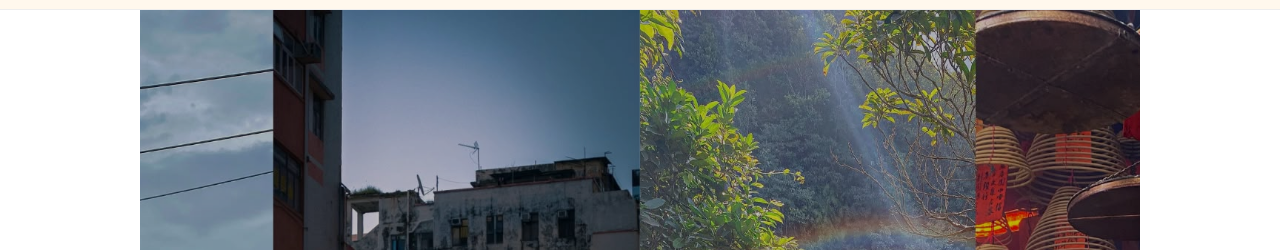
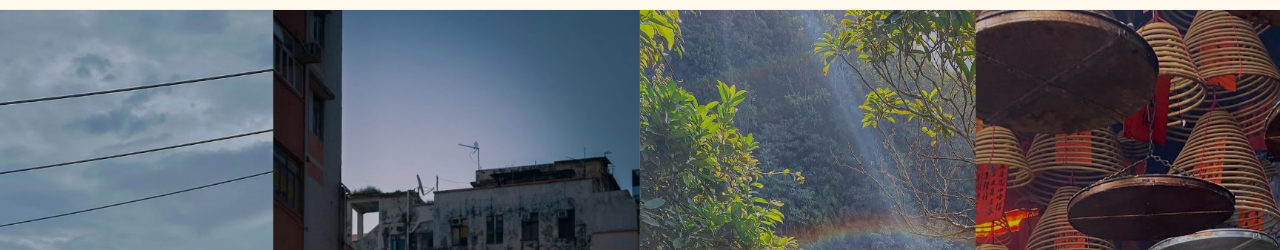
Before and after one commit to BearBear99/yannis-portfolio, a plain HTML site: page index.html in a window 1280 px wide. Shown: the part 68-318 px from the top of the page. Drawn offline with Linux system fonts and the light colour scheme.

Commit message:
Make hero full-bleed without side margins

```diff
--- a/style.css
+++ b/style.css
@@ -10,11 +10,13 @@ body {
   color: #222;
   background: #fff;
   margin: 0;
+  overflow-x: hidden;
 }
 
 .hero {
   min-height: 100vh;
-  width: 100%;
+  width: 100vw;
+  margin-left: calc(-50vw + 50%);
   background: url('hero-bg.jpeg') center/cover no-repeat;
   display: flex;
   align-items: center;
@@ -152,6 +154,12 @@ section {
   margin: 0 auto;
 }
 
+section.hero {
+  max-width: none;
+  padding: 0;
+  margin: 0;
+}
+
 .section-divider {
   display: flex;
   align-items: center;
```
